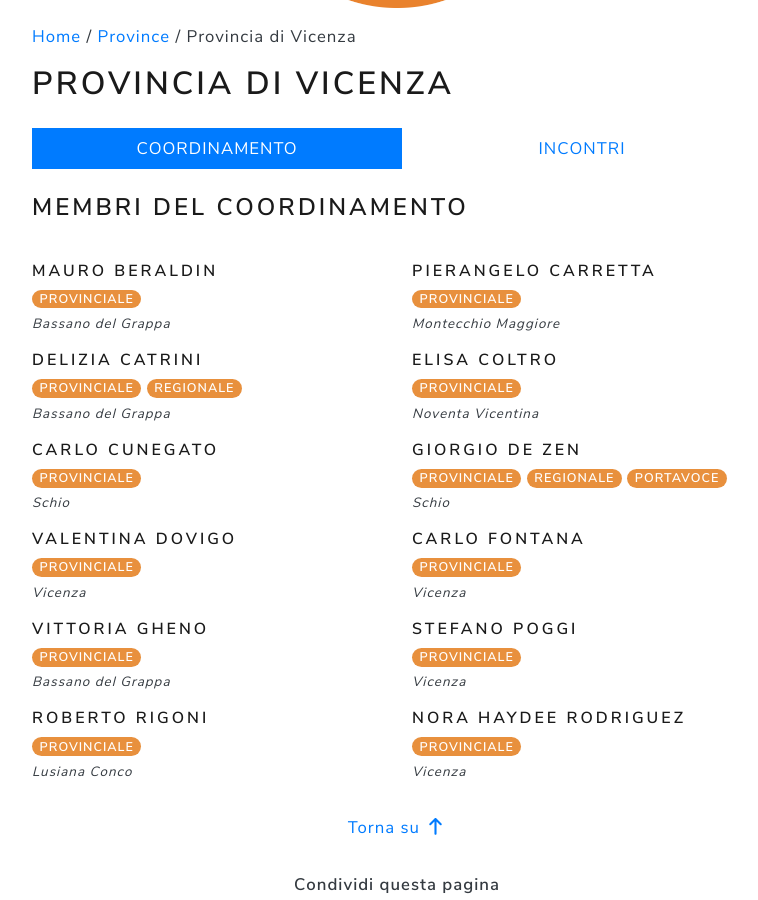
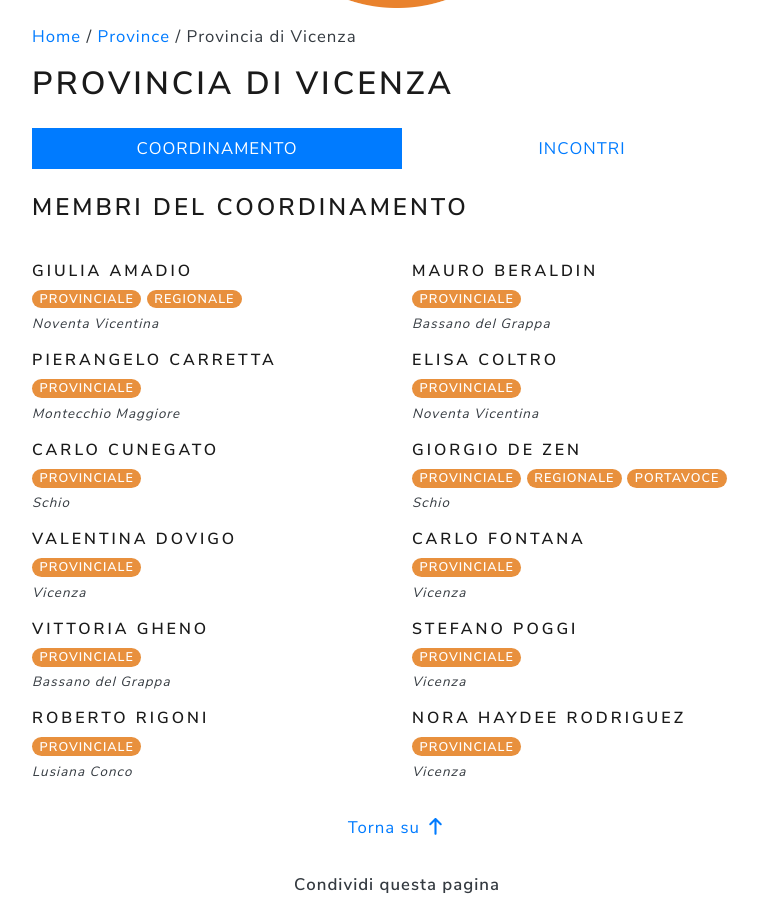
Before and after one commit to venetochevogliamo/venetochevogliamo.it, a Jekyll site: the page built from content/province/vicenza.md, in a window 1280 px wide and 900 px high, scrolled down 409 px. Shown: the whole window, without its empty margins (243-1001 px from the left). Built offline with Jekyll 4.4.1, drawn with Linux system fonts in a browser that asks for light colours; nearby versions of some CDN libraries; library files that are not in the unit come from our copies; comment, search, counter and statistics services are not loaded.

Commit message:
Update people.yml

```diff
--- a/_data/people.yml
+++ b/_data/people.yml
@@ -100,10 +100,10 @@
       cognome: Beraldin
       ruolo: [Provinciale]
       comune: Bassano del Grappa
-    - nome: Delizia
-      cognome: Catrini
+    - nome: Giulia
+      cognome: Amadio
       ruolo: [Provinciale, Regionale]
-      comune: Bassano del Grappa
+      comune: Noventa Vicentina
     - nome: Pierangelo
       cognome: Carretta
       ruolo: [Provinciale]
```
